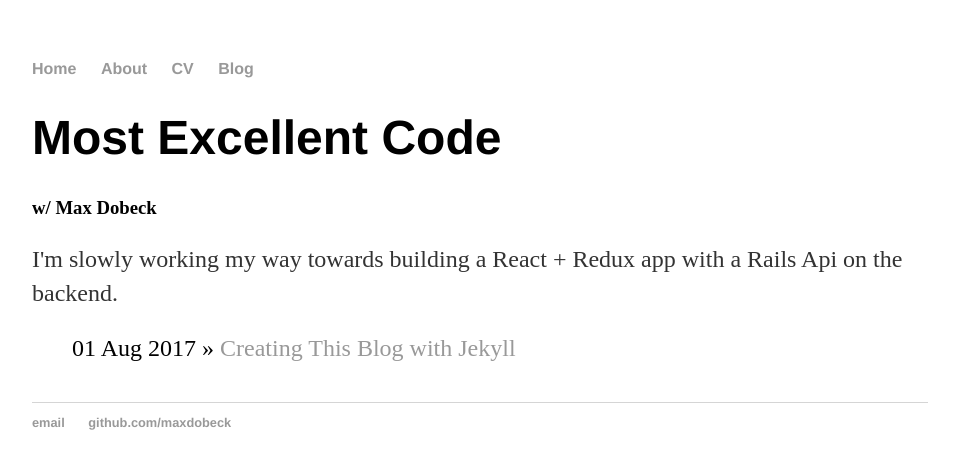
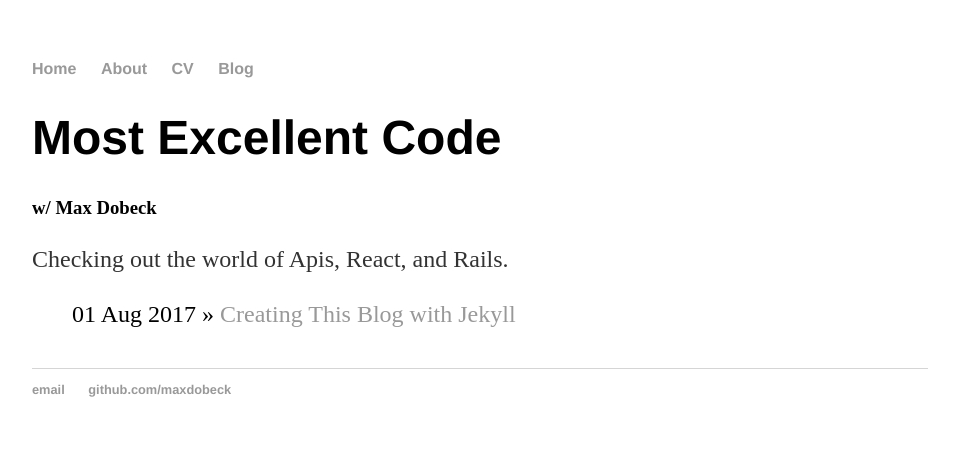
Before and after one commit to maxdobeck/maxdobeck.github.io, a Jekyll site: the page built from index.html, in a window 1280 px wide. Shown: the top 469 px of the page, without its empty margins (160-1119 px from the left). Built offline with Jekyll 4.4.1, drawn with Linux system fonts in a browser that asks for light colours.

Commit message:
Modified front page subtitle.

```diff
--- a/index.html
+++ b/index.html
@@ -5,8 +5,9 @@ title: Maximum Code
 <div class="blurb">
 	<h1>Most Excellent Code</h1>
 	<h3>w/ Max Dobeck</h3>
-	<p>I'm slowly working my way towards building a React + Redux app with a Rails Api on the backend.</p>
-</div><!-- /.blurb -->
+	<p>Checking out the world of Apis, React, and Rails.</p>
+</div>
+
 <div>
   <h2>{{ post.title }}</h2>
   <ul class="posts">
```
